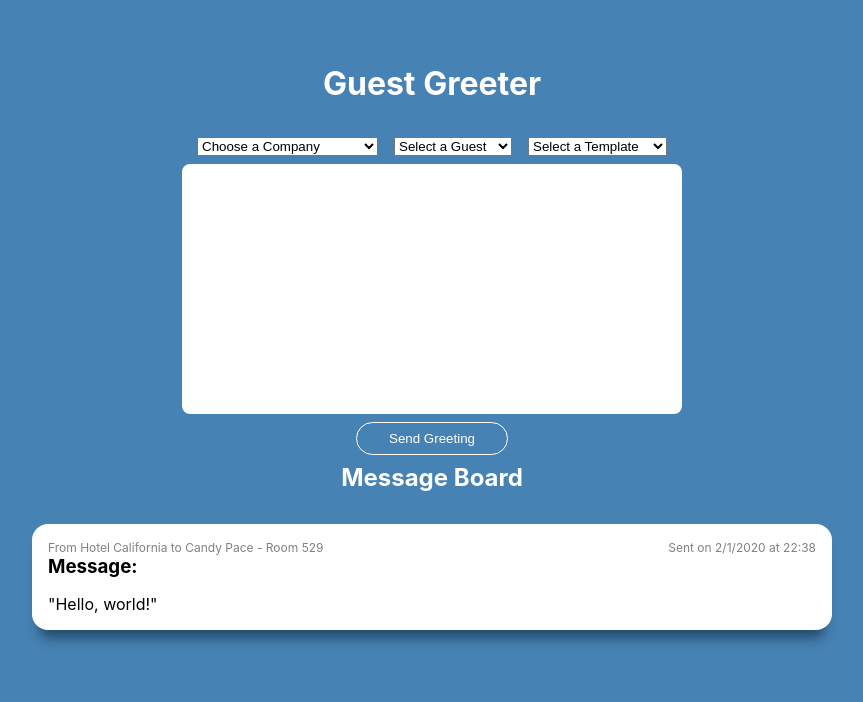
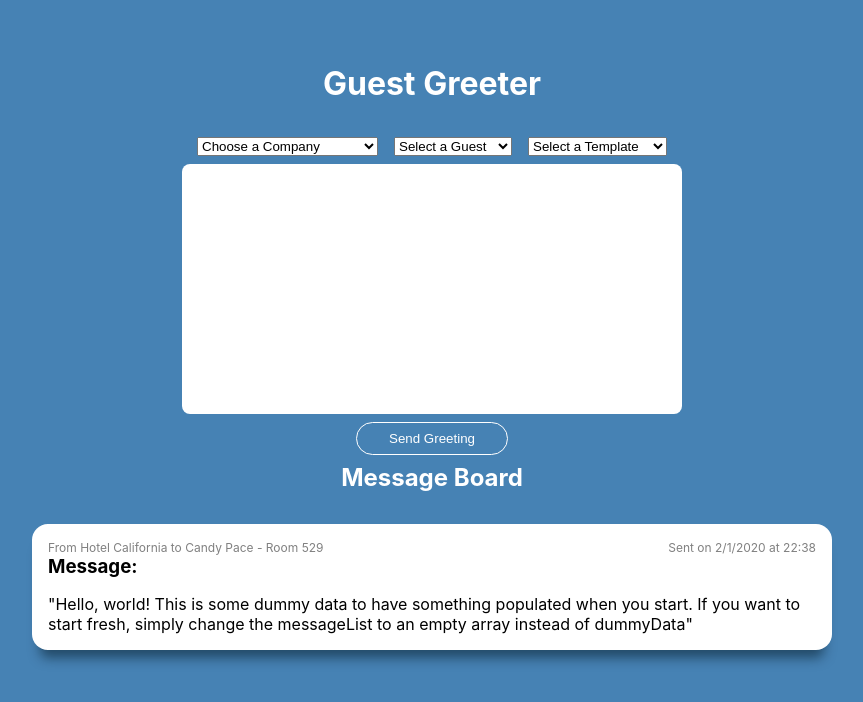
Before and after one commit to luketpena/guest-greeter, a React (Create React App) app: page / in a window 1280 px wide. Shown: the top 702 px of the page, without its empty margins (208-1071 px from the left). Built offline with nearby package versions, Linux system fonts and the light colour scheme.

Commit message:
Updated dummyData

```diff
--- a/src/Components/App/App.js
+++ b/src/Components/App/App.js
@@ -66,7 +66,7 @@ let dummyData = [
   {
     guestId: 1,
     companyId: 1,
-    message: 'Hello, world!'
+    message: 'Hello, world! This is some dummy data to have something populated when you start. If you want to start fresh, simply change the messageList to an empty array instead of dummyData'
   }
 ]
 
```
